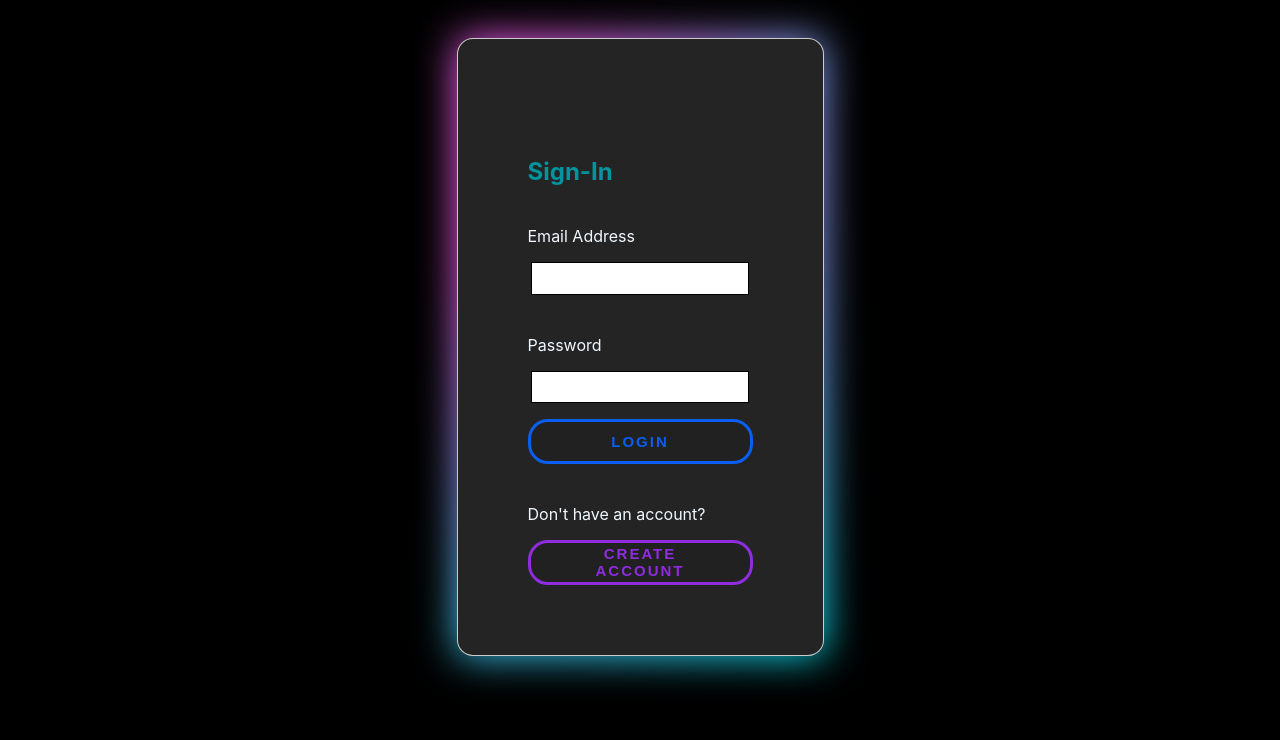
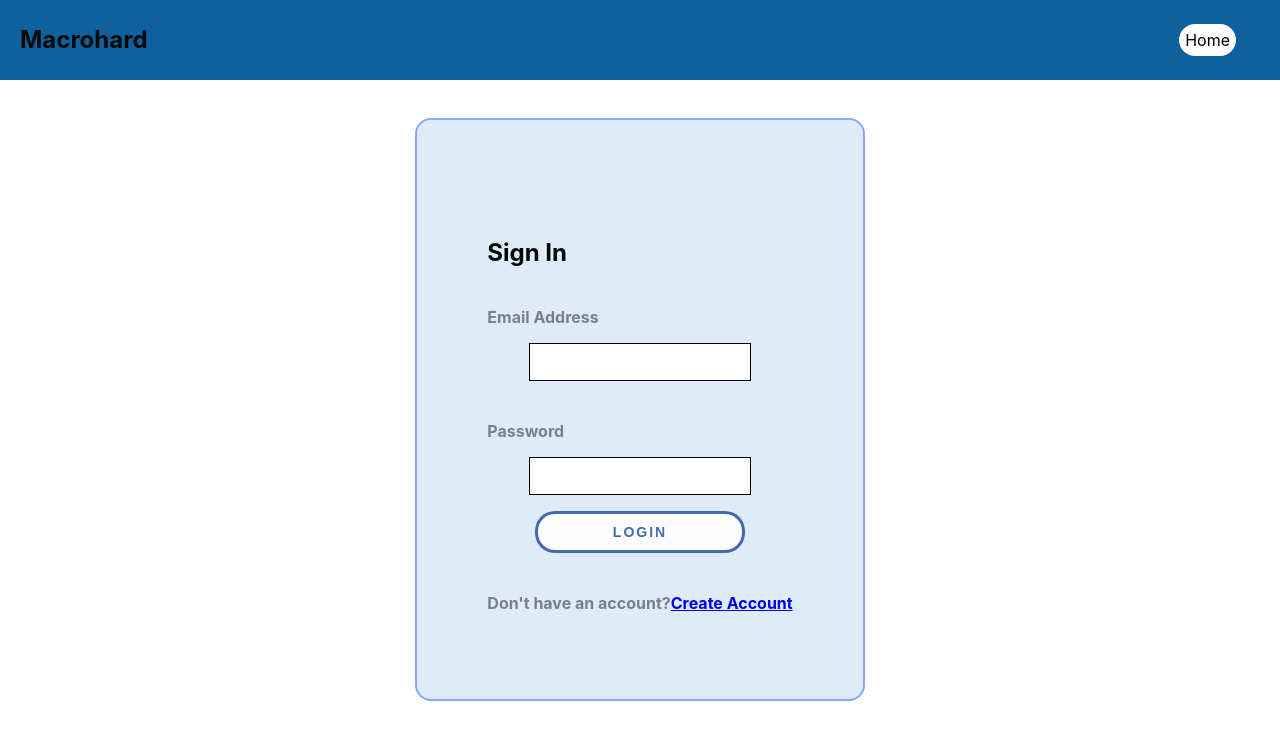
Before and after one commit to Angkaram/Pharmaceutical-Study-Web-App-Project, a React (Create React App) app: page /Login in a window 1280 px wide. Shown: the top 740 px of the page. Built offline with nearby package versions, Linux system fonts and the light colour scheme; no server answers.

Commit message:
Updated the sign in page and FDA view

```diff
--- a/src/components/DoctorView.css
+++ b/src/components/DoctorView.css
@@ -67,130 +67,75 @@
     align-items: center;
 }
 
-/* Navbar */
 .doctorNavbar {
     top: 0;
     position: absolute;
     display: flex;
-    justify-content: center;
     align-items: center;
-    width: 100vw;
-    height: 140px;
+    width: 96vw;
+    height: 40px;
     background-color: #0E619C;
-}
+    padding: 20px;
+    margin:  auto;
+  }
 
-/* Title */
-.doctorViewTitle {
-    position: absolute;
-    width: 400px;
-    height: 139px;
-    left: 30px;
-    top: 1px;
-}
-
-/* Jane Hopkins Text*/
-.janeHopkinsTitleText {
-    position: absolute;
-    width: 400px;
-    height: 57px;
-    left: 30px;
-    top: 1px;
-
-    font-family: 'Source Sans 3';
-    font-style: normal;
+  .doctorNavbar h1 {
+    width: 200px;
     font-weight: 700;
-    font-size: 50px;
-    line-height: 71px;
+    line-height: 24px;
     display: flex;
     align-items: center;
-    text-align: center;
-    padding-top: 8px;
-    color: #FFFFFF;
-}
+    color: #080808;
+    padding-right: 10px;
 
-/* Hospital Text*/
-.hospitalTitleText {
-    position: absolute;
-    width: 393px;
-    height: 121px;
-    left: 87px;
-    top: 19px;
-
-    font-family: 'Source Sans 3';
-    font-style: normal;
-    font-weight: 700;
-    font-size: 50px;
-    line-height: 71px;
+  }
+  .doctorNavbar h2 {
+    width: fit;
+    font-weight: 70;
+    line-height: 24px;
     display: flex;
     align-items: center;
-    text-align: center;
-    padding-top: 8px;
-    color: #000000;
-}
+    color: #faf7f7;
+    padding-right: 10px;
+
+  }
+  .links {
+    margin-left: auto;
+  }
+  .doctorNavbar a {
+    margin-left: auto;
+    margin-right: 2vw;
+    text-decoration: none;
+    padding: 6px;
+    color: #ffffff;
+  }
+  /*.doctorNavbar a:hover {
+    color: #ca0a43;
+  }*/
+  .doctorNavbar content {
+    max-width: auto;
+    max-lines: auto;
+    margin: 40px auto;
+    padding: 20px;
+    max-width: 600px;
+  }
+  .home {
+    margin-left: 250px;
+  }
 
 /* Email */
 .displayEmail {
     width: fit-content;
     height: 34px;
     margin-left: auto;
-    margin-right: 16px;
+    margin-right: 6px;
     font-family: 'Inter';
-    font-style: normal;
     font-weight: 700;
-    font-size: 20px;
     line-height: 24px;
     display: flex;
     align-items: center;
-    text-align: right;
     color: #FFFFFF;
     padding-right: 5px;
-}
-
-/* Sign out Icon */
-.signOutIcon {
-    position: relative;
-    width: 29px;
-    height: 27px;
-    left: -48px;
-    top: 0px;
-    background: url(signOutIcon.png) no-repeat center center;
-    border-radius: 107px;
-    background-size: cover;
-    filter: brightness(1000) contrast(10000);
-}
-
-/* Sign Out Text */
-.signOutText {
-    position: absolute;
-    width: 99px;
-    height: 30px;
-    top: 54px;
-    right: 22px;
-    font-family: 'Inter';
-    font-style: normal;
-    font-weight: 900;
-    font-size: 22px;
-    line-height: 27px;
-    display: flex;
-    align-items: center;
-    text-align: center;
-    color: #0E619C;
-}
-
-/* Sign Out Button */
-.signOutButton {
-    box-sizing: border-box;
-    width: 150px;
-    height: 47px;
-    left: 0px;
-    background: #ffffff;
-    border: 1px solid #0E619C;
-    border-radius: 50px;
-    display: flex;
-    justify-content: center;
-    align-items: center;
-    margin-right: 16px;
-    cursor: pointer;
 }
 
 /* Nav Button Locations*/
--- a/src/components/Navbar.js
+++ b/src/components/Navbar.js
@@ -4,7 +4,7 @@ const Nav = () => {
         <body>
         <div className = "background-color">
             <nav className="navbar">
-                <h1>Macrohard</h1>
+                <h1>MDMS</h1>
                 <div className="links">
                     <a href="/SignUp">Create Account</a>
                     <a href="/Login" style={{
--- a/src/components/States_Views.js
+++ b/src/components/States_Views.js
@@ -80,18 +80,19 @@ function DoctorView({ user, LogOut}) {
   return (
     <div className='managePatient'>
 
-    <div className='doctorNavbar'>
+    <nav className='doctorNavbar'>
 
-      <div className='doctorViewTitle'>
-        <div className='janeHopkinsTitleText'>Jane Hopkins</div>
-        <div className='hospitalTitleText'>Hospital</div>
+      <h1> Jane Hopkins </h1>
+      <div className='displayEmail'>{user?.email}</div>
+      <div className = "doctorLinks">
+
+        <a href="/"style={{
+            color: "black",
+            backgroundColor: 'white',
+            borderRadius: '50px'
+        }}>Sign out</a>
       </div>
-      <div className='displayEmail'>{user?.email}</div>
-      <button className='signOutButton' onClick={LogOut}>
-        <div className='signOutIcon'></div>
-        <div className='signOutText'>Sign Out</div>
-      </button>
-    </div>
+    </nav>
 
     <div className='doctorNavButtonLocations'>
       <div className='welcomeContainer'>
@@ -102,6 +103,7 @@ function DoctorView({ user, LogOut}) {
       </div>
       <AddPatientButton />
     </div>
+
 
     <div className='patientSearchBox'>
       <div className='patientSearchBoxName'>Patient Search</div>
--- a/src/components/home.css
+++ b/src/components/home.css
@@ -11,6 +11,7 @@
 .navbar h1 {
   color: #7f0a14;
 }
+
 .navbar .links {
   margin-left: auto;
 }
--- a/src/components/loginprompt.css
+++ b/src/components/loginprompt.css
@@ -9,7 +9,6 @@
     font-family: roboto;
 }
     body {
-        background-color: black;
 
     }
 
@@ -27,24 +26,57 @@
     max-width: fit-content;
     max-height: fit-content;
     padding: 70px;
-    border: thin solid rgba(255, 255, 255, 0.76);
+    border: thin solid rgba(254, 250, 250, 0.76);
     border-radius: 1em;
-    background-color: rgb(36, 36, 36);
-    color: aliceblue;
+    background-color: rgba(195, 220, 240, 0.533);
+    color: rgb(7, 7, 7);
+    border: 2px solid #063bfb62;
     position: relative; /* Add position relative for the shadow effect */
 }
+.logInNavbar {
+    top: 0;
+    display: flex;
+    align-items: center;
+    width: 97vw;
+    height: 40px;
+    background-color: #0E619C;
+    padding: 20px;
+    margin:  auto;
 
-.background::after {
+  }
+  .logInNavbar a {
+    margin-left: auto;
+    margin-right: 2vw;
+    text-decoration: none;
+    padding: 6px;
+    color: #ffffff;
+  }
+  .logInNavbar h1 {
+    width: 200px;
+    font-weight: 700;
+    line-height: 24px;
+    display: flex;
+    align-items: center;
+    color: #080808;
+    padding-right: 10px;
+  }
+
+  .logInNavbar .links {
+    margin-left: auto;
+  }
+
+/*.background::after {
     content: '';
     width: 100%;
     height: 100%;
-    background-image: radial-gradient( circle farthest-corner at 10% 20%,  rgba(255,94,247,1) 17.8%, rgba(2,245,255,1) 100.2% ); /* Set a semi-transparent black background */
-    filter: blur(20px); /* Add the blur effect to the semi-transparent black background */
+    background-image: radial-gradient( circle farthest-corner at 10% 20%,  rgba(255,94,247,1) 17.8%, rgba(2,245,255,1) 100.2% );  Set a semi-transparent black background
+    filter: blur(20px);  Add the blur effect to the semi-transparent black background
     z-index: -1;
     position: absolute;
-    left: 0px; /* Adjust the left and top position to move the shadow */
+    left: 0px;  Adjust the left and top position to move the shadow
     top: 0px;
 }
+*/
 .login-button,
 .add-btn,
 .user-type,
@@ -81,12 +113,12 @@
     position: relative;
     padding: 1em 1.8em;
     outline: none;
-    border: 3px solid #0a5ef0;
-    background: #212121;
-    color: #0a5ef0;
+    border: 3px solid #033a98bf;
+    background: #fefdfd;
+    color: #033a98bf;
     text-transform: uppercase;
     letter-spacing: 2px;
-    font-size: 15px;
+    font-size: 14px;
     overflow: hidden;
     transition: 0.2s;
     border-radius: 20px;
@@ -97,37 +129,35 @@ justify-content: center;
 align-items: center;
    }
 
-.login-button:hover {
+/*.login-button:hover {
 
     box-shadow: 0 0 10px #31d6cb, 0 0 25px #0047AB, 0 0 30px #ff5ef7;
     border: 1px solid white;
-   }
+   }*/
 
 
 .add-btn {
     position: relative;
     padding: 1em 1.8em;
     outline: none;
-    border: 3px solid #8e2cde;
-    background: #212121;
-    color: #8e2cde;
+    border: 3px solid #033a98bf;
+    color: #033a98bf;
     text-transform: uppercase;
-    letter-spacing: 2px;
-    font-size: 15px;
+    font-size: 10px;
     overflow: hidden;
     transition: 0.2s;
     border-radius: 20px;
     cursor: pointer;
     font-weight: bold;
     display: flex;
-justify-content: center;
-align-items: center;
+    justify-content: center;
+    align-items: center;
 }
 
-.add-btn:hover {
+/*.add-btn:hover {
     box-shadow: 0 0 10px #31d6cb, 0 0 25px #0047AB, 0 0 30px #ff5ef7;
     border: 1px solid white;
-}
+}*/
 
 
 .user-type {
@@ -156,11 +186,11 @@ align-items: center;
   }
 
 
-  .user-type:hover {
+ /* .user-type:hover {
     transform: scale(0.9) rotate(3deg);
     background: radial-gradient( circle farthest-corner at 10% 20%,  rgba(255,94,247,1) 17.8%, rgba(2,245,255,1) 100.2% );
     transition: 0.5s;
-  }
+  }*/
 
 
 
@@ -222,11 +252,13 @@ align-items: center;
 .header-org,
 .header-create {
     margin-top: 2em;
-    color: rgb(0, 148, 158);
+    color: rgb(2, 7, 7);
 }
 
 .prompt {
     margin-top: 2.5em;
+    font-weight: bold;
+    color: #08080879;
 }
 
 .text {
--- a/src/components/loginprompt.js
+++ b/src/components/loginprompt.js
@@ -27,10 +27,21 @@ function LoginPrompt() {
     };
 
     return (
+    <body>
+    <nav className="logInNavbar">
+        <h1>Macrohard</h1>
+        <div className="links">
+            <a href="/" style={{
+                color: "black",
+                backgroundColor: 'white',
+                borderRadius: '50px'
+            }}> Home </a>
+        </div>
+    </nav>
     <section className="container">
 
         <div className="background">
-            <h1 className = "header">Sign-In</h1>
+            <h1 className = "header">Sign In</h1>
             <p className="prompt">Email Address</p>
             <input className = "input" type = "text" onChange={(event => {setLoginEmail(event.target.value);
             })}/>
@@ -43,13 +54,12 @@ function LoginPrompt() {
                 <p></p>
                 <button onClick={login} className = "login-button">Login</button>
             </div>
-            <p className="prompt">Don't have an account?</p>
-            <div>
-                <button onClick={() => {navigate("/SignUp");
-                }} className="add-btn">Create Account</button>
-            </div>
+            <p className="prompt">Don't have an account?
+            <a href="/SignUp">Create Account</a>
+            </p>
          </div>
     </section>
+    </body>
     );
 }
 
--- a/src/components/signup.js
+++ b/src/components/signup.js
@@ -6,6 +6,9 @@ import { useNavigate } from "react-router-dom";
 import { createUserWithEmailAndPassword, updateProfile } from "firebase/auth";
 import { auth } from "./firebase-config";
 import ValidateDomain from "./validation";
+
+import './home.css';
+import './DoctorView.css';
 
 // Account Creation
 function SignUp() {
@@ -53,7 +56,19 @@ function SignUp() {
     };
 
     return (
+    <body>
+    <nav className="logInNavbar">
+        <h1>MDMS</h1>
+        <div className="links">
+            <a href="/" style={{
+                color: "black",
+                backgroundColor: 'white',
+                borderRadius: '50px'
+            }}> Home </a>
+        </div>
+    </nav>
     <section className="container">
+
         <div className="background">
             <h1 className = "header-create">Create an Account</h1>
             <p className="prompt">Add Email Address</p>
@@ -78,12 +93,15 @@ function SignUp() {
             </div>
 
             <div>
-                <p className="prompt">Have an account?</p>
-                <button onClick={() => {navigate("/Login");}} className="add-btn">Login Instead</button>
+                <p className="prompt">Have an account?
+                <a href="/Login">Login Instead</a>
+                </p>
             </div>
 
          </div>
     </section>
+    </body>
+
     );
 }
 
```
